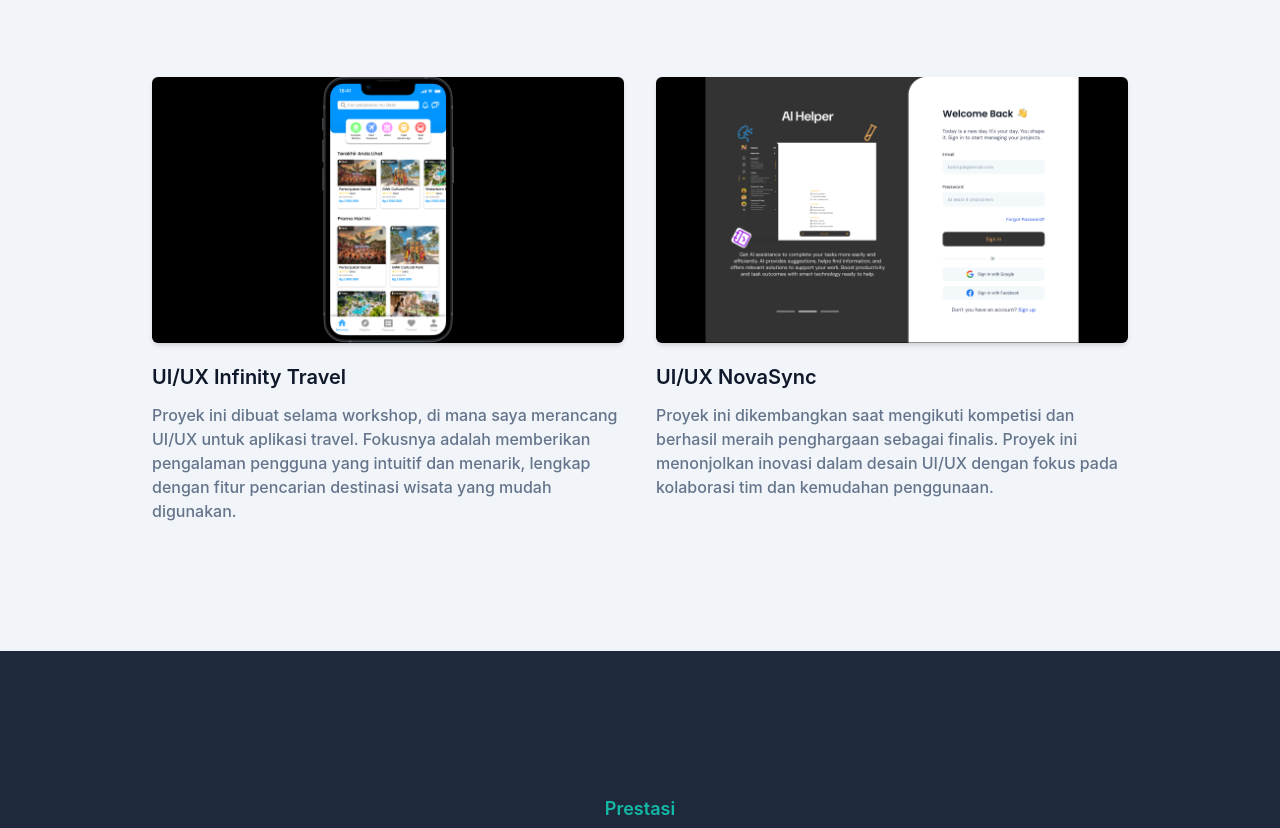
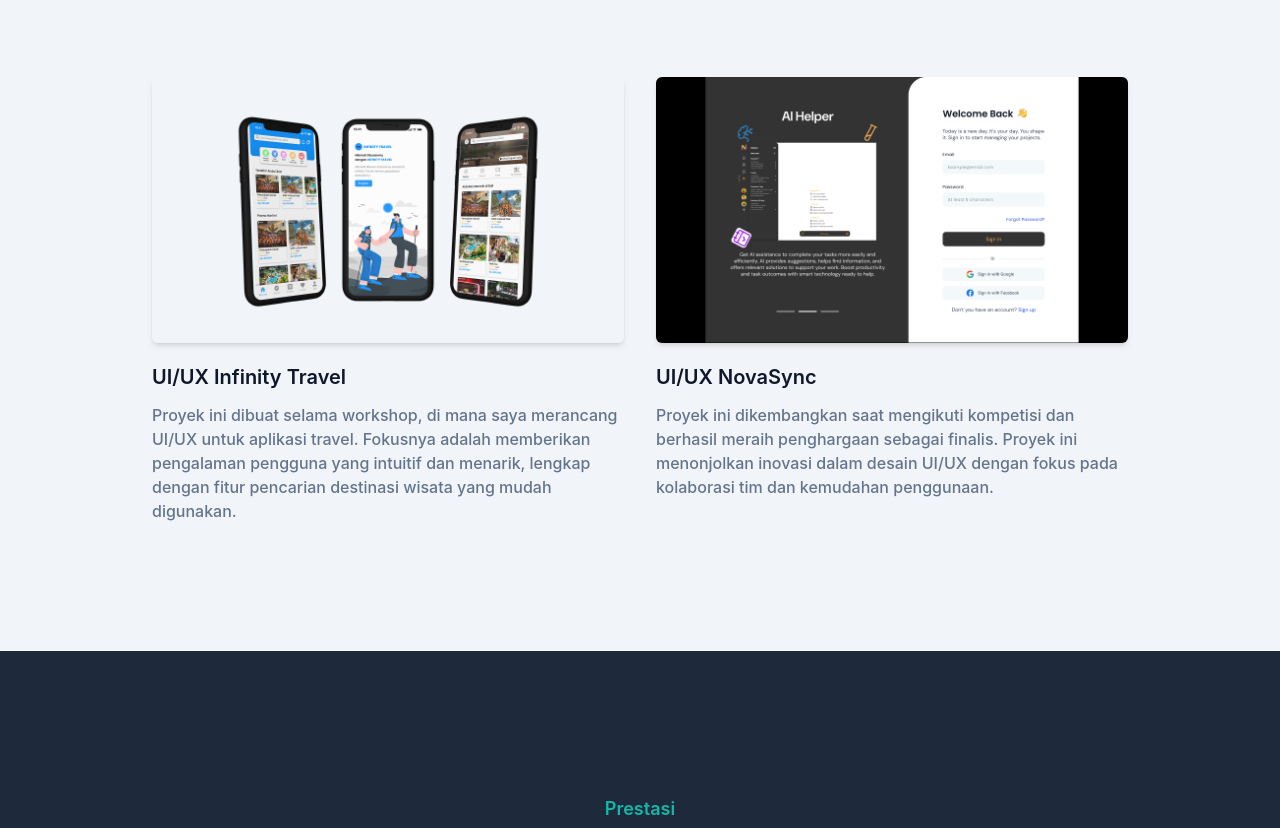
Before and after one commit to DennZaza/Dezaaqt, a website: page index.html in a window 1280 px wide. Shown: the part 2091-2919 px from the top of the page. Drawn offline with Linux system fonts and the light colour scheme.

Commit message:
update Porto

```diff
--- a/index.html
+++ b/index.html
@@ -199,7 +199,7 @@
           </div>
           <div class="mb-12 p-4 md:w-1/2">
             <div class="overflow-hidden rounded-md shadow-md">
-              <img src="./dist/img/portfolio/1.png" alt="Technical Documentation" width="w-full" />
+              <img src="./dist/img/portfolio/INFINITY APPS.png" alt="Technical Documentation" width="w-full" />
             </div>
             <h3 class="mt-5 mb-3 text-xl font-semibold text-dark dark:text-white">UI/UX Infinity Travel</h3>
             <p class="text-base font-medium text-secondary">Proyek ini dibuat selama workshop, di mana saya merancang UI/UX untuk aplikasi travel. Fokusnya adalah memberikan pengalaman pengguna yang intuitif dan menarik, lengkap dengan fitur pencarian destinasi wisata yang mudah digunakan.</p>
```
Also changed, not shown: dist/img/portfolio/INFINITY APPS.png (added).
